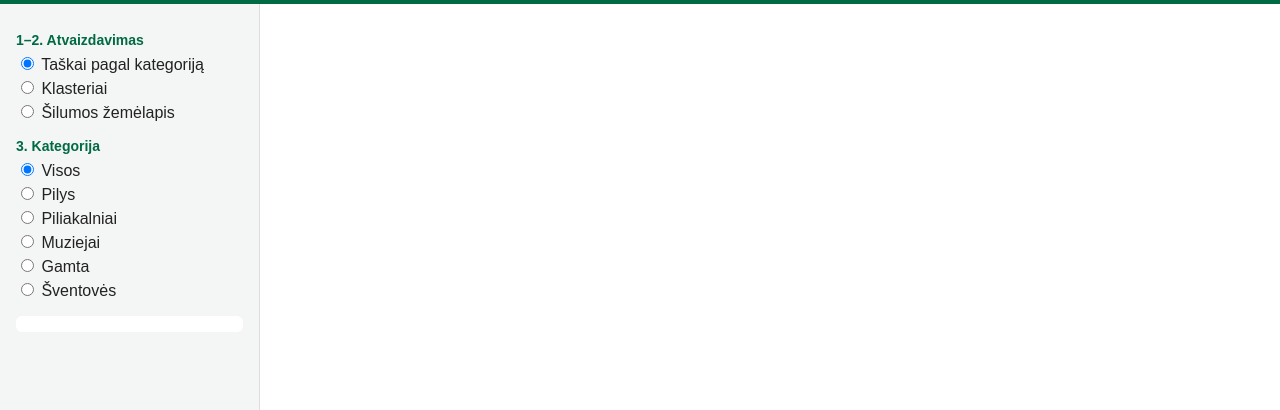
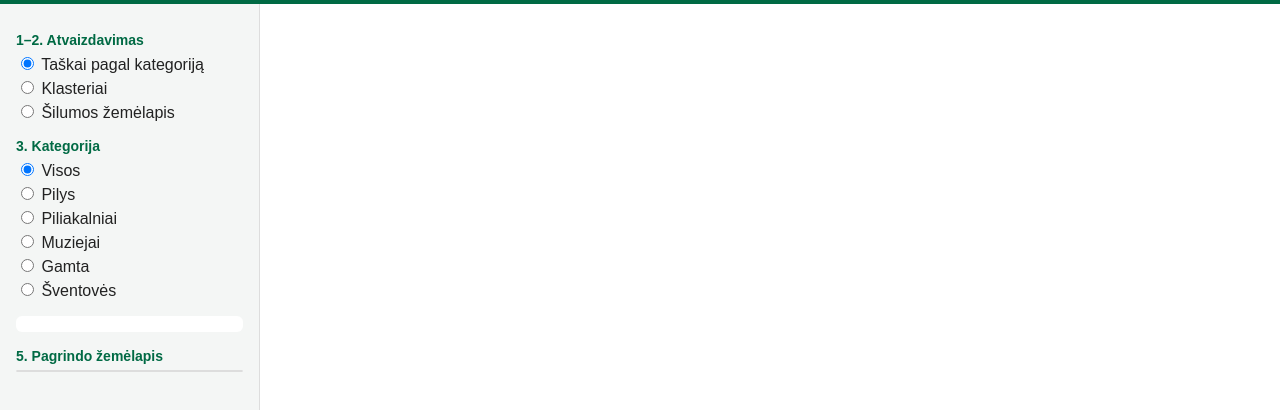
Before and after one commit to gabrieliauskas25/fotokelione, a plain HTML site: page gis/darbas2.html in a window 1280 px wide. Shown: the part 52-462 px from the top of the page. Drawn offline with Linux system fonts and the light colour scheme; a script that the page names is missing.

Commit message:
Add basemap gallery as 5th functionality in work 2
Co-Authored-By: Claude Opus 5.5 <noreply@anthropic.com>
Claude-Session: https://claude.ai/code/session_01TXxPp429ziMUhtawwMridR

```diff
--- a/gis/darbas2.html
+++ b/gis/darbas2.html
@@ -22,9 +22,12 @@
     header p { margin: 0; font-size: 13px; opacity: 0.85; }
 
     /* Kairysis meniu su pasirinkimais */
-    aside { grid-area: meniu; padding: 12px 16px; background: #f4f6f5; border-right: 1px solid #ddd; overflow: auto; }
+    aside { grid-area: meniu; padding: 12px 16px; background: #f4f6f5; border-right: 1px solid #ddd; overflow-y: auto; overflow-x: hidden; }
     aside h3 { font-size: 14px; margin: 16px 0 6px; color: #006a44; }
     aside label { display: block; margin: 4px 0; cursor: pointer; }
+
+    /* Pagrindo žemėlapių galerija: ne aukštesnė nei 260px, likusi dalis slenkama */
+    arcgis-basemap-gallery { display: block; width: 100%; min-width: 0; box-sizing: border-box; max-height: 260px; overflow-y: auto; border: 1px solid #ddd; border-radius: 6px; }
 
     /* Langelis, kuriame rodoma, kiek vietų matoma */
     #info { margin-top: 16px; padding: 8px; background: white; border-radius: 6px; font-size: 13px; }
@@ -60,12 +63,17 @@
 
     <!-- Čia JavaScript įrašys „Rodoma vietų: N“ -->
     <div id="info"></div>
+
+    <!-- 5 funkcionalumas: pagrindo žemėlapių galerija (pavyzdys „BasemapGallery“).
+         reference-element="#mapas" susieja galeriją su žemėlapiu – paspaudus paveiksliuką, pasikeičia pagrindas -->
+    <h3>5. Pagrindo žemėlapis</h3>
+    <arcgis-basemap-gallery reference-element="#mapas"></arcgis-basemap-gallery>
   </aside>
 
   <!-- ===== ŽEMĖLAPIS IR 4 FUNKCIONALUMAS: VALDIKLIAI (mygtukai) =====
        basemap – pagrindo žemėlapis (topografinis), center – centras (ilguma, platuma), zoom – priartinimas.
        Valdikliai įdedami žemėlapio viduje; slot nurodo, kuriame kampe jie rodomi. -->
-  <arcgis-map basemap="topo-vector" center="23.9, 55.2" zoom="7">
+  <arcgis-map id="mapas" basemap="topo-vector" center="23.9, 55.2" zoom="7">
     <!-- Priartinti / atitolinti -->
     <arcgis-zoom slot="top-left"></arcgis-zoom>
     <!-- Viso ekrano režimas -->
```
